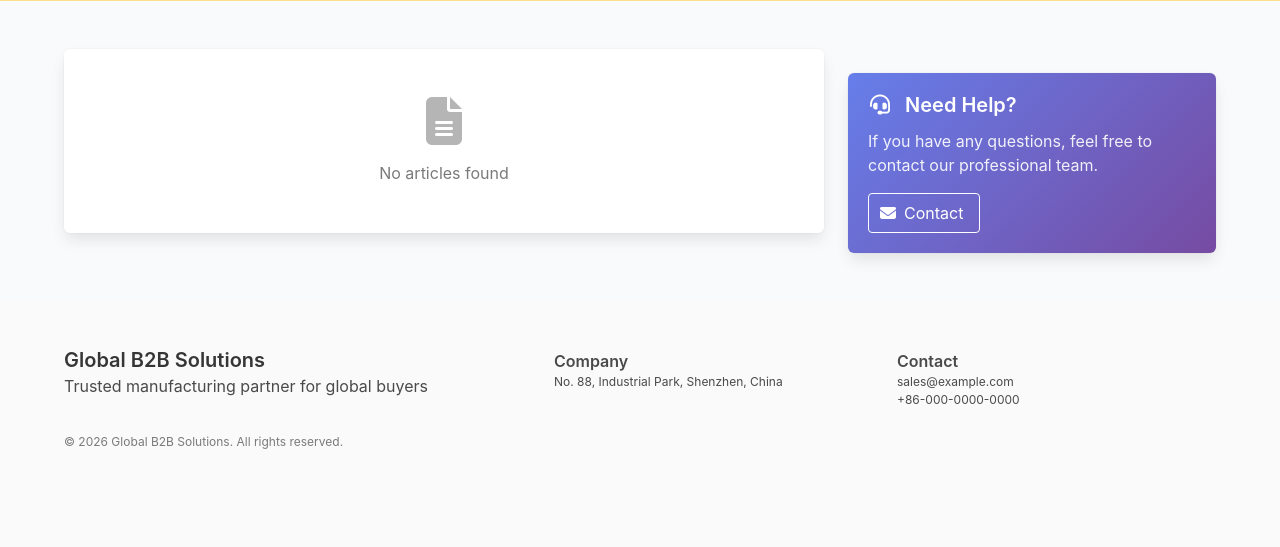
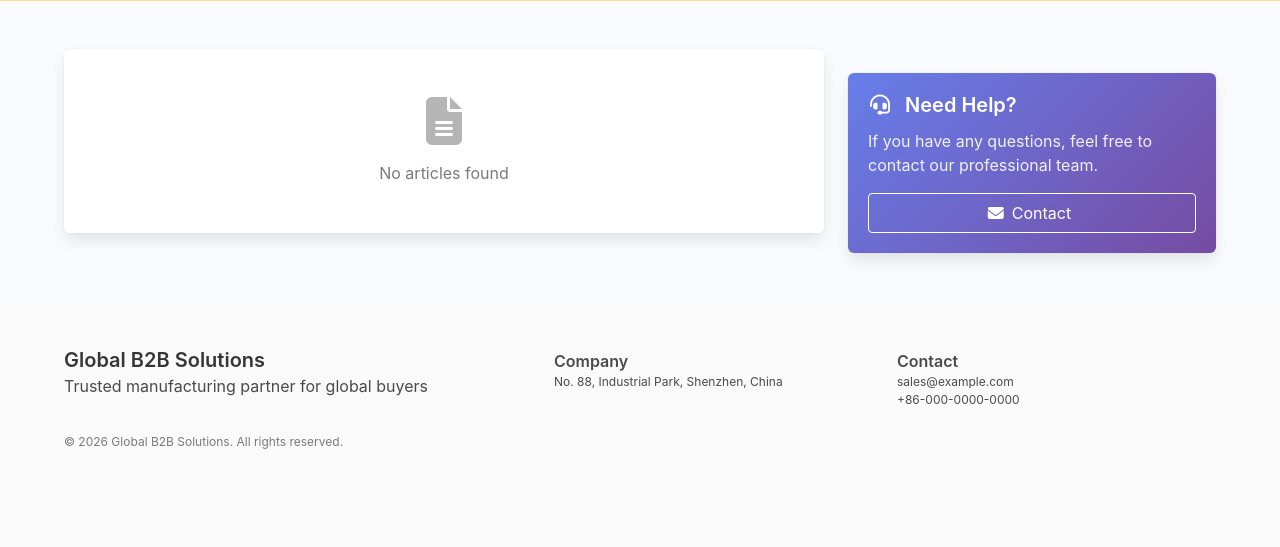
Before and after one commit to zhpelo/shopagg-b2b-website, a PHP site: a page that uses themes/default/post_list.php in a window 1280 px wide. Shown: the part 305-852 px from the top of the page. Run offline with PHP 8.4, Linux system fonts and the light colour scheme; some libraries are stand-ins or nearby versions.

Commit message:
更新产品和文章列表中的联系按钮样式，调整为全宽以提升用户体验。

```diff
--- a/themes/default/post_list.php
+++ b/themes/default/post_list.php
@@ -144,7 +144,7 @@ function renderCategoryList($items, $currentCategoryId, $level = 0)
                     <p class="mb-4 is-size-6" style="opacity: 0.9;">
                         <?= h(t('post_contact_desc') ?? '如果您有任何问题，欢迎随时联系我们的专业团队。') ?>
                     </p>
-                    <a href="<?= url('/contact') ?>" class="button is-white is-outlined">
+                    <a href="<?= url('/contact') ?>" class="button is-white is-outlined is-fullwidth">
                         <span class="icon"><i class="fas fa-envelope"></i></span>
                         <span><?= h(t('nav_contact')) ?></span>
                     </a>
--- a/themes/default/product_list.php
+++ b/themes/default/product_list.php
@@ -88,7 +88,7 @@ function renderProductCategoryList($items, $currentCategoryId, $level = 0) {
                     <p class="mb-4 is-size-6" style="opacity: 0.9;">
                         <?= h(t('product_quote_desc') ?? '找到心仪的产品了吗？立即发送询单获取报价。') ?>
                     </p>
-                    <a href="<?= url('/contact') ?>" class="button is-white is-outlined">
+                    <a href="<?= url('/contact') ?>" class="button is-white is-outlined is-fullwidth">
                         <span class="icon"><i class="fas fa-envelope"></i></span>
                         <span><?= h(t('nav_contact')) ?></span>
                     </a>
```
